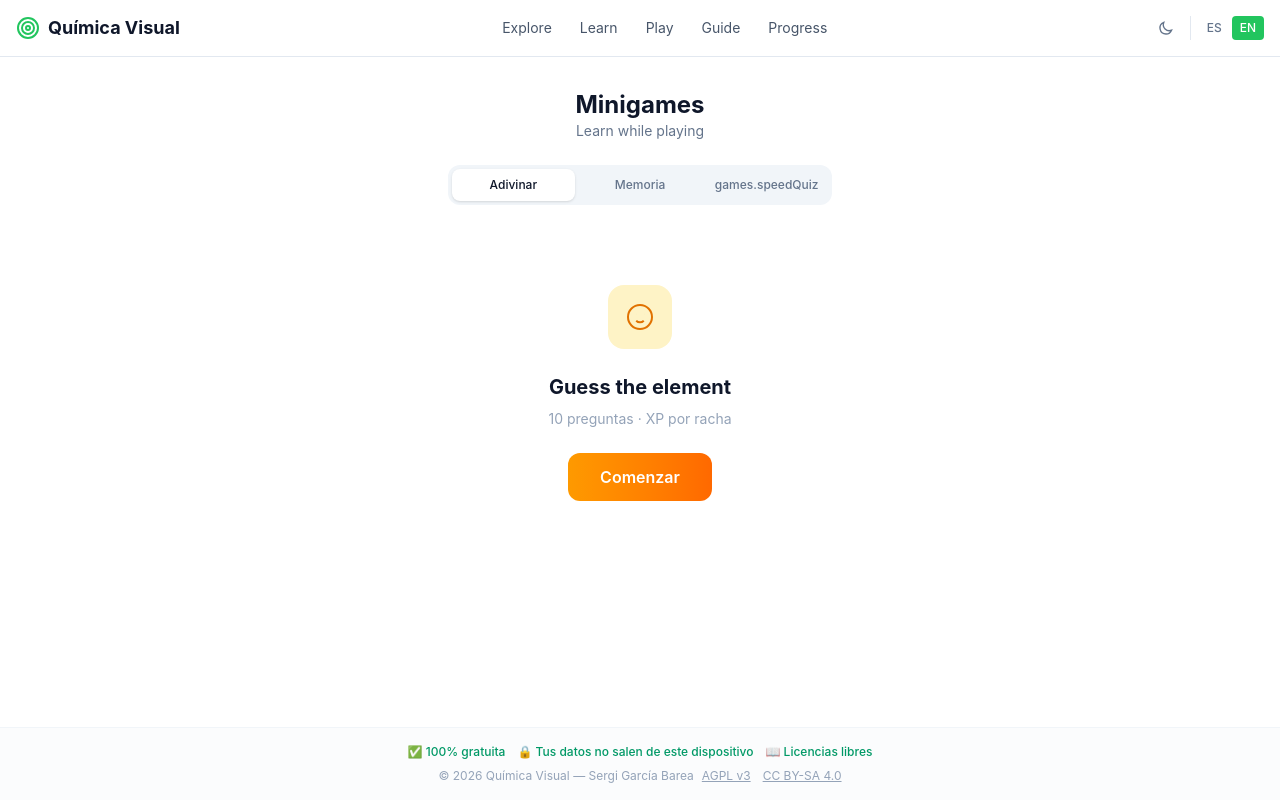
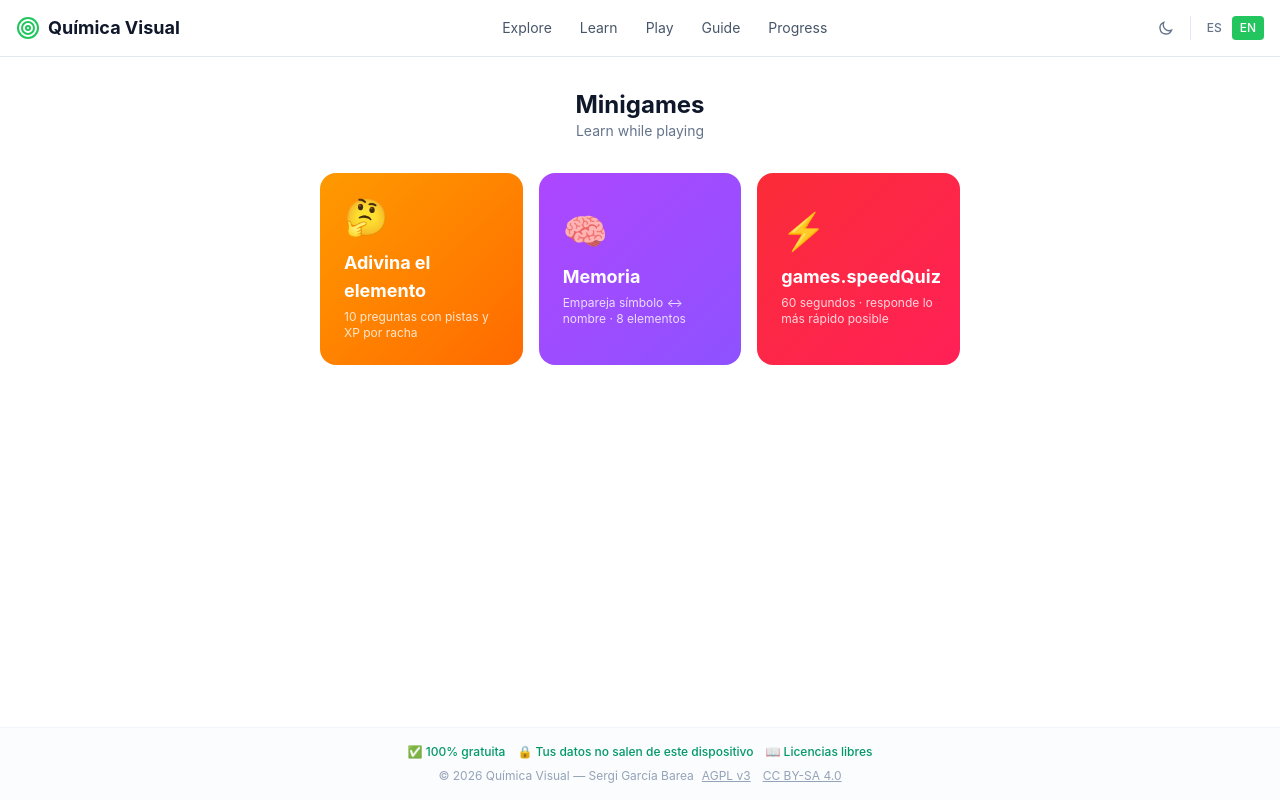
Before and after one commit to sergarb1/TablaPeriodica, a Vue app: page /#/games in a window 1280 px wide. Built offline with nearby package versions, Linux system fonts and the light colour scheme.

Commit message:
feat: game modes as cards instead of tabs, back button per game

```diff
--- a/src/pages/GamesPage.vue
+++ b/src/pages/GamesPage.vue
@@ -10,8 +10,14 @@ const { progress, addXp, addCorrect, addIncorrect, addGamePlayed } = useProgress
 const { t, locale } = useI18n()
 
 const allElements = getAll()
-type GameMode = 'quiz' | 'memory' | 'speed'
-const activeMode = ref<GameMode>('quiz')
+type GameMode = 'quiz' | 'memory' | 'speed' | null
+const activeMode = ref<GameMode>(null)
+
+const gamesList = [
+  { id: 'quiz' as const, icon: '🤔', title: 'Adivina el elemento', desc: '10 preguntas con pistas y XP por racha', gradient: 'from-amber-500 to-orange-500', color: 'amber' },
+  { id: 'memory' as const, icon: '🧠', title: 'Memoria', desc: 'Empareja símbolo ↔ nombre · 8 elementos', gradient: 'from-purple-500 to-violet-500', color: 'purple' },
+  { id: 'speed' as const, icon: '⚡', title: 'Contrarreloj', desc: '60 segundos · responde lo más rápido posible', gradient: 'from-red-500 to-rose-500', color: 'red' },
+]
 
 // ----- GUESS THE ELEMENT (Quiz) -----
 const currentElement = ref<ElementData | null>(null)
@@ -213,20 +219,30 @@ function name(el: ElementData) { return locale.value === 'es' ? el.nameEs : el.n
 
 <template>
   <div class="max-w-2xl mx-auto px-4 py-8">
-    <div class="text-center mb-6" v-motion :initial="{ y: -10, opacity: 0 }" :visible="{ y: 0, opacity: 1 }" :duration="300">
-      <h1 class="text-2xl font-bold text-slate-900 dark:text-white">{{ t('games.title') }}</h1>
-      <p class="text-sm text-slate-500">{{ t('games.subtitle') }}</p>
-    </div>
-
-    <!-- Mode tabs -->
-    <div class="flex justify-center gap-1 mb-8 bg-slate-100 dark:bg-slate-800 rounded-xl p-1 max-w-sm mx-auto">
-      <button @click="activeMode = 'quiz'" :class="['flex-1 py-2 text-xs font-medium rounded-lg transition-all', activeMode === 'quiz' ? 'bg-white dark:bg-slate-700 text-slate-900 dark:text-white shadow-sm' : 'text-slate-500 hover:text-slate-700 dark:hover:text-slate-300']">Adivinar</button>
-      <button @click="activeMode = 'memory'" :class="['flex-1 py-2 text-xs font-medium rounded-lg transition-all', activeMode === 'memory' ? 'bg-white dark:bg-slate-700 text-slate-900 dark:text-white shadow-sm' : 'text-slate-500 hover:text-slate-700 dark:hover:text-slate-300']">Memoria</button>
-      <button @click="activeMode = 'speed'" :class="['flex-1 py-2 text-xs font-medium rounded-lg transition-all', activeMode === 'speed' ? 'bg-white dark:bg-slate-700 text-slate-900 dark:text-white shadow-sm' : 'text-slate-500 hover:text-slate-700 dark:hover:text-slate-300']">{{ t('games.speedQuiz') || 'Rápido' }}</button>
+    <!-- Card grid when no game selected -->
+    <div v-if="!activeMode" v-motion :initial="{ y: 10, opacity: 0 }" :visible="{ y: 0, opacity: 1 }" :duration="300">
+      <div class="text-center mb-8">
+        <h1 class="text-2xl font-bold text-slate-900 dark:text-white">{{ t('games.title') }}</h1>
+        <p class="text-sm text-slate-500">{{ t('games.subtitle') }}</p>
+      </div>
+      <div class="grid gap-4 sm:grid-cols-3">
+        <button v-for="(g, i) in gamesList" :key="g.id" v-motion :initial="{ y: 20, opacity: 0 }" :visible="{ y: 0, opacity: 1 }" :duration="400" :delay="100 + i * 80" @click="activeMode = g.id" class="group relative overflow-hidden p-6 rounded-2xl text-left text-white transition-all hover:shadow-xl hover:scale-[1.03] active:scale-[0.97] bg-gradient-to-br" :class="g.gradient">
+          <div class="relative z-10">
+            <div class="text-4xl mb-3">{{ g.icon }}</div>
+            <h2 class="text-lg font-bold mb-1">{{ g.id === 'speed' ? (t('games.speedQuiz') || g.title) : g.title }}</h2>
+            <p class="text-xs text-white/80">{{ g.desc }}</p>
+          </div>
+          <div class="absolute inset-0 bg-black/10 opacity-0 group-hover:opacity-100 transition-opacity rounded-2xl" />
+        </button>
+      </div>
     </div>
 
     <!-- ===== QUIZ MODE ===== -->
-    <div v-if="activeMode === 'quiz'">
+    <template v-else-if="activeMode === 'quiz'">
+      <button @click="activeMode = null" class="flex items-center gap-1 text-sm text-slate-400 hover:text-slate-600 dark:hover:text-slate-300 transition-colors mb-4">
+        <svg class="w-4 h-4" fill="none" stroke="currentColor" stroke-width="2" viewBox="0 0 24 24"><path d="M15 19l-7-7 7-7"/></svg>
+        {{ t('games.backToGames') || 'Volver a juegos' }}
+      </button>
       <div v-if="!gameStarted" class="text-center py-12" v-motion :initial="{ y: 20, opacity: 0 }" :visible="{ y: 0, opacity: 1 }">
         <div class="w-16 h-16 rounded-2xl bg-amber-100 dark:bg-amber-900/30 flex items-center justify-center mx-auto mb-6">
           <svg class="w-8 h-8 text-amber-600" fill="none" stroke="currentColor" stroke-width="1.5" viewBox="0 0 24 24"><path d="M14.828 14.828a4 4 0 01-5.656 0M9 10h.01M15 10h.01M21 12a9 9 0 11-18 0 9 9 0 0118 0z"/></svg>
@@ -294,10 +310,14 @@ function name(el: ElementData) { return locale.value === 'es' ? el.nameEs : el.n
           {{ totalQuestions >= 10 ? t('learn.seeResult') : t('learn.nextQuestion') }}
         </button>
       </div>
-    </div>
+    </template>
 
     <!-- ===== MEMORY MODE ===== -->
-    <div v-if="activeMode === 'memory'">
+    <template v-else-if="activeMode === 'memory'">
+      <button @click="activeMode = null" class="flex items-center gap-1 text-sm text-slate-400 hover:text-slate-600 dark:hover:text-slate-300 transition-colors mb-4">
+        <svg class="w-4 h-4" fill="none" stroke="currentColor" stroke-width="2" viewBox="0 0 24 24"><path d="M15 19l-7-7 7-7"/></svg>
+        {{ t('games.backToGames') || 'Volver a juegos' }}
+      </button>
       <div v-if="!memoryStarted" class="text-center py-12" v-motion :initial="{ y: 20, opacity: 0 }" :visible="{ y: 0, opacity: 1 }">
         <div class="w-16 h-16 rounded-2xl bg-purple-100 dark:bg-purple-900/30 flex items-center justify-center mx-auto mb-6">
           <svg class="w-8 h-8 text-purple-600" fill="none" stroke="currentColor" stroke-width="1.5" viewBox="0 0 24 24"><path d="M4 6a2 2 0 012-2h2a2 2 0 012 2v2a2 2 0 01-2 2H6a2 2 0 01-2-2V6zm10 0a2 2 0 012-2h2a2 2 0 012 2v2a2 2 0 01-2 2h-2a2 2 0 01-2-2V6zM4 16a2 2 0 012-2h2a2 2 0 012 2v2a2 2 0 01-2 2H6a2 2 0 01-2-2v-2zm10 0a2 2 0 012-2h2a2 2 0 012 2v2a2 2 0 01-2 2h-2a2 2 0 01-2-2v-2z"/></svg>
@@ -328,10 +348,14 @@ function name(el: ElementData) { return locale.value === 'es' ? el.nameEs : el.n
       <div v-if="memoryStarted && !memoryWon" class="text-center mt-4">
         <p class="text-xs text-slate-400">{{ memoryMoves }} movimientos · {{ memoryMatched }}/8 pares</p>
       </div>
-    </div>
+    </template>
 
     <!-- ===== SPEED MODE ===== -->
-    <div v-if="activeMode === 'speed'">
+    <template v-else>
+      <button @click="activeMode = null" class="flex items-center gap-1 text-sm text-slate-400 hover:text-slate-600 dark:hover:text-slate-300 transition-colors mb-4">
+        <svg class="w-4 h-4" fill="none" stroke="currentColor" stroke-width="2" viewBox="0 0 24 24"><path d="M15 19l-7-7 7-7"/></svg>
+        {{ t('games.backToGames') || 'Volver a juegos' }}
+      </button>
       <div v-if="!speedRunning && !speedDone" class="text-center py-12" v-motion :initial="{ y: 20, opacity: 0 }" :visible="{ y: 0, opacity: 1 }">
         <div class="w-16 h-16 rounded-2xl bg-red-100 dark:bg-red-900/30 flex items-center justify-center mx-auto mb-6">
           <svg class="w-8 h-8 text-red-500" fill="none" stroke="currentColor" stroke-width="1.5" viewBox="0 0 24 24"><path d="M12 8v4l3 3m6-3a9 9 0 11-18 0 9 9 0 0118 0z"/></svg>
@@ -380,6 +404,6 @@ function name(el: ElementData) { return locale.value === 'es' ? el.nameEs : el.n
           </button>
         </div>
       </div>
-    </div>
+    </template>
   </div>
 </template>
--- a/src/pages/LearnPage.vue
+++ b/src/pages/LearnPage.vue
@@ -70,7 +70,7 @@ const quickLinks = [
     </div>
 
     <!-- Family cards -->
-    <h2 class="text-lg font-bold text-slate-800 dark:text-slate-200 mb-4">{{ t('learn.families') || 'Familias' }}</h2>
+    <h2 class="text-lg font-bold text-slate-800 dark:text-slate-200 mb-4">{{ t('table.families') }}</h2>
     <div class="grid gap-3 sm:grid-cols-2">
       <div v-for="(lesson, i) in lessons" :key="lesson!.id" v-motion :initial="{ y: 20, opacity: 0 }" :visible="{ y: 0, opacity: 1 }" :duration="300" :delay="200 + i * 50" @click="router.push('/table?family=' + lesson!.id)" class="p-4 rounded-xl border cursor-pointer transition-all hover:shadow-md hover:scale-[1.02] active:scale-[0.98]" :style="{ borderColor: lesson!.color + '40', backgroundColor: lesson!.color + '08' }">
         <div class="flex items-center justify-between mb-2">
```
